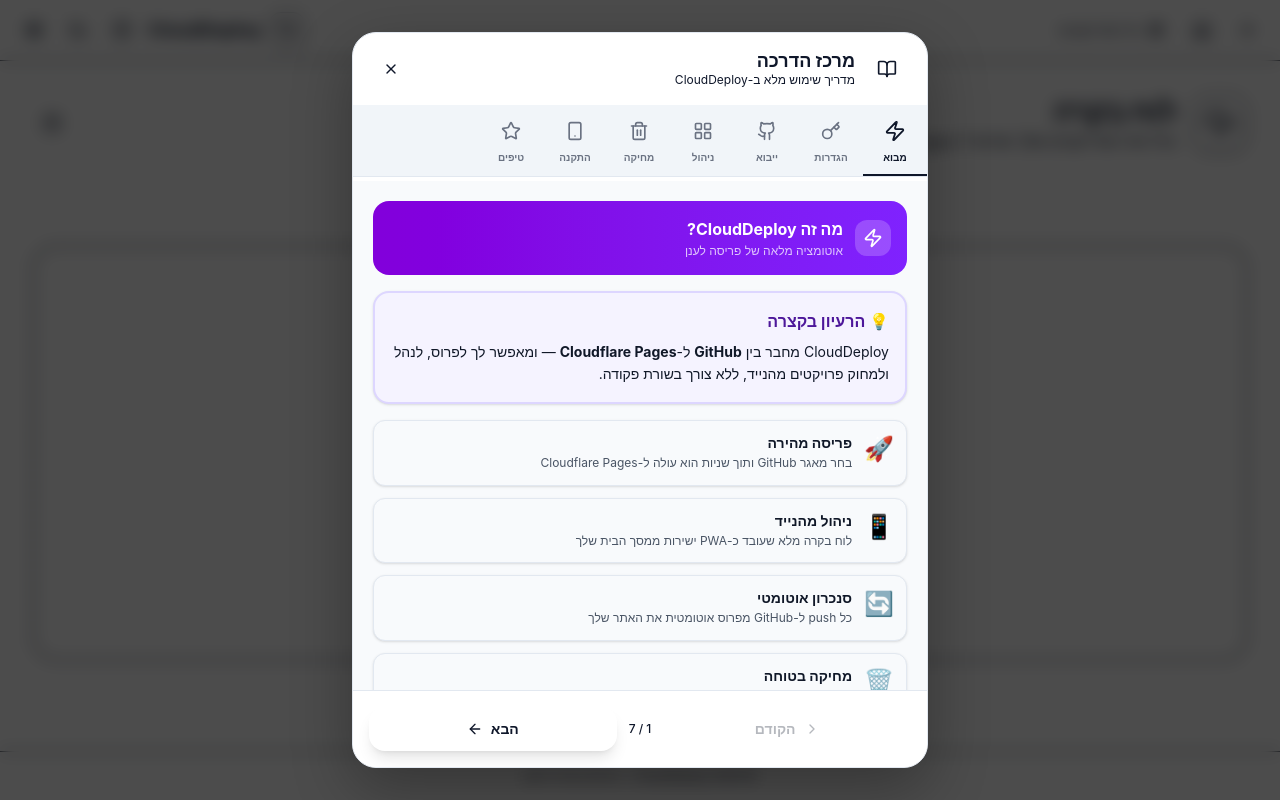
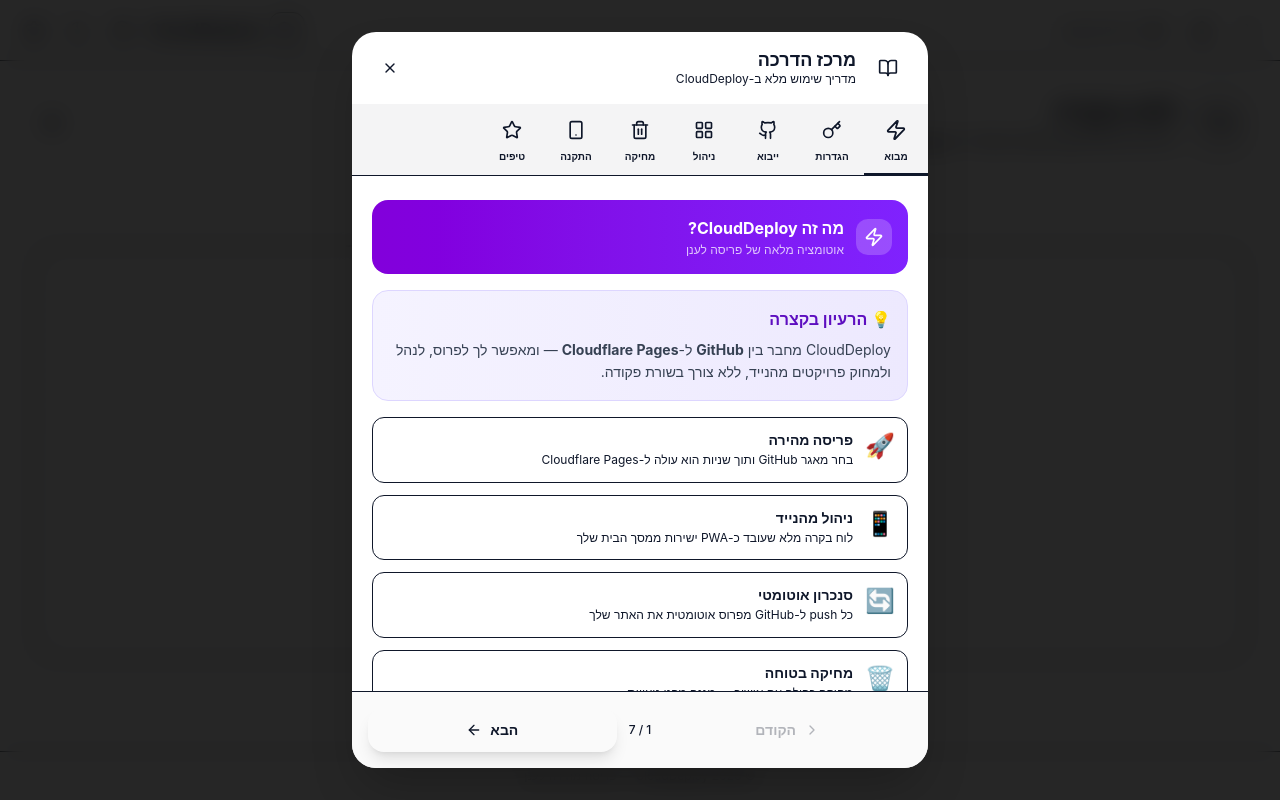
Before and after one commit to zelig53/clouddeploy, a React (Vite) app: page / in a window 1280 px wide. Both pictures are taken after a click on the button 122 px from the left and 30 px from the top of the page. Built offline with nearby package versions, Linux system fonts and the light colour scheme.

Commit message:
Update deploy-1774537080416: תיקון 4 רקע מדריך

```diff
--- a/src/App.tsx
+++ b/src/App.tsx
@@ -319,9 +319,9 @@
     subtitle: 'אוטומציה מלאה של פריסה לענן',
     content: (
       <div className="space-y-4">
-        <div className="bg-violet-50 dark:bg-violet-950 border-2 border-violet-200 dark:border-violet-700 rounded-2xl p-4 text-sm leading-relaxed shadow-sm">
-          <p className="font-bold text-violet-900 dark:text-violet-200 text-base mb-2">💡 הרעיון בקצרה</p>
-          <p className="text-gray-900 dark:text-gray-200">CloudDeploy מחבר בין <b>GitHub</b> ל-<b>Cloudflare Pages</b> — ומאפשר לך לפרוס, לנהל ולמחוק פרויקטים מהנייד, ללא צורך בשורת פקודה.</p>
+        <div className="bg-gradient-to-l from-violet-50 to-purple-50 dark:from-violet-950/40 dark:to-purple-950/40 border border-violet-200 dark:border-violet-800 rounded-2xl p-4 text-sm leading-relaxed">
+          <p className="font-bold text-violet-800 dark:text-violet-300 text-base mb-2">💡 הרעיון בקצרה</p>
+          <p className="text-gray-700 dark:text-gray-300">CloudDeploy מחבר בין <b>GitHub</b> ל-<b>Cloudflare Pages</b> — ומאפשר לך לפרוס, לנהל ולמחוק פרויקטים מהנייד, ללא צורך בשורת פקודה.</p>
         </div>
         <div className="grid grid-cols-1 gap-3">
           {[
@@ -330,13 +330,13 @@
             { icon: '🔄', title: 'סנכרון אוטומטי', desc: 'כל push ל-GitHub מפרוס אוטומטית את האתר שלך' },
             { icon: '🗑️', title: 'מחיקה בטוחה', desc: 'מחיקה כפולה עם אישור — מגנה מפני טעויות' },
           ].map(item => (
-            <div key={item.title} className="flex items-start gap-3 bg-slate-50 dark:bg-zinc-800 border border-slate-200 dark:border-zinc-600 rounded-xl p-3 shadow-sm">
+            <div key={item.title} className="flex items-start gap-3 bg-card border border-border rounded-xl p-3">
               <span className="text-2xl shrink-0">{item.icon}</span>
-              <div><p className="font-bold text-sm text-gray-900 dark:text-gray-100">{item.title}</p><p className="text-xs text-gray-600 dark:text-gray-300 leading-relaxed">{item.desc}</p></div>
+              <div><p className="font-bold text-sm">{item.title}</p><p className="text-xs text-muted-foreground leading-relaxed">{item.desc}</p></div>
             </div>
           ))}
         </div>
-        <div className="bg-blue-50 dark:bg-blue-950 border-2 border-blue-200 dark:border-blue-700 rounded-xl p-3 text-xs text-blue-900 dark:text-blue-200 font-medium">
+        <div className="bg-blue-50 dark:bg-blue-950/40 border border-blue-200 dark:border-blue-800 rounded-xl p-3 text-xs text-blue-800 dark:text-blue-300">
           <b>🔁 הזרימה הבסיסית:</b> הגדרות (API Keys) ← ייבוא מאגר ← הפרויקט חי ← שינויים עוברים אוטומטית
         </div>
       </div>
@@ -369,11 +369,11 @@
               <span key="copy"><b>Generate token</b> ← <span className="text-red-600 font-bold">העתק מיד!</span> (לא יוצג שוב)</span>,
             ].map((step, i) => (
               <div key={i} className="flex gap-2.5 items-start text-sm">
-                <span className="w-5 h-5 rounded-full bg-gray-700 dark:bg-gray-600 text-white flex items-center justify-center shrink-0 text-xs font-bold mt-0.5">{i+1}</span>
+                <span className="w-5 h-5 rounded-full bg-gray-800 dark:bg-gray-600 text-white flex items-center justify-center shrink-0 text-xs font-bold mt-0.5">{i+1}</span>
                 <div className="leading-relaxed">{step}</div>
               </div>
             ))}
-            <div className="bg-amber-50 dark:bg-amber-950 border-2 border-amber-300 dark:border-amber-600 rounded-xl p-3 text-xs text-amber-900 dark:text-amber-200 mt-2 font-medium">
+            <div className="bg-amber-50 dark:bg-amber-950/30 border border-amber-200 dark:border-amber-700 rounded-xl p-3 text-xs text-amber-800 dark:text-amber-300 mt-2">
               ⚠️ ללא <code className="font-mono bg-amber-100 dark:bg-amber-900/40 px-1 rounded">delete_repo</code> מחיקת פרויקטים לא תעבוד
             </div>
           </div>
@@ -391,7 +391,7 @@
               'שם: "CloudDeploy"',
               <div key="perms" className="space-y-1">
                 <span>הוסף הרשאות:</span>
-                <div className="bg-orange-50 dark:bg-orange-950 border border-orange-300 dark:border-orange-700 rounded-lg px-3 py-2 font-mono text-xs space-y-1 mt-1 text-gray-900 dark:text-gray-100">
+                <div className="bg-orange-50 dark:bg-orange-950/30 rounded-lg px-3 py-2 font-mono text-xs space-y-1 mt-1">
                   <div>Account → <b>Cloudflare Pages</b> → Edit</div>
                   <div>Account → <b>Account Settings</b> → Read</div>
                 </div>
@@ -413,7 +413,7 @@
           </div>
           <div className="p-4 space-y-3 text-sm">
             <p>ה-Account ID נמצא ב-URL של Cloudflare:</p>
-            <div className="bg-slate-100 dark:bg-zinc-800 border border-slate-200 dark:border-zinc-600 rounded-xl p-3 font-mono text-xs break-all text-center leading-relaxed text-gray-900 dark:text-gray-100">
+            <div className="bg-muted rounded-xl p-3 font-mono text-xs break-all text-center leading-relaxed">
               dash.cloudflare.com/<span className="bg-yellow-200 dark:bg-yellow-700/60 text-black dark:text-yellow-200 px-1.5 py-0.5 rounded font-bold animate-pulse">8a2b3c4d5e6f7g8h</span>/pages
             </div>
             <p className="text-muted-foreground text-xs">העתק את המחרוזת הארוכה שבין הלוכסנים</p>
@@ -562,21 +562,21 @@
         {/* Flow */}
         <div className="space-y-3">
           {[
-            { step: 1, color: 'bg-orange-100 dark:bg-orange-950 border-orange-300 dark:border-orange-600', icon: <Trash2 className="w-4 h-4 text-orange-600" />, title: 'לחיצה על סמל המחיקה', desc: 'נפתח חלון אישור עם פרטי הפרויקט' },
-            { step: 2, color: 'bg-orange-100 dark:bg-orange-950 border-orange-300 dark:border-orange-600', icon: <Cloud className="w-4 h-4 text-orange-600" />, title: 'אישור ראשון — Cloudflare', desc: 'לחץ "אשר מחיקת Cloudflare" לאישור מחיקת הדף מ-Cloudflare Pages' },
-            { step: 3, color: 'bg-red-100 dark:bg-red-950 border-red-300 dark:border-red-600', icon: <Github className="w-4 h-4 text-red-600" />, title: 'אישור שני — GitHub', desc: 'לחץ "אשר מחיקת GitHub" לאישור מחיקת המאגר מ-GitHub' },
-            { step: 4, color: 'bg-green-100 dark:bg-green-950 border-green-300 dark:border-green-600', icon: <Check className="w-4 h-4 text-green-600" />, title: 'מחיקה מתבצעת', desc: 'CloudDeploy מוחק משני השירותים ומסיר מלוח הבקרה' },
+            { step: 1, color: 'bg-orange-100 dark:bg-orange-950/40 border-orange-300 dark:border-orange-700', icon: <Trash2 className="w-4 h-4 text-orange-600" />, title: 'לחיצה על סמל המחיקה', desc: 'נפתח חלון אישור עם פרטי הפרויקט' },
+            { step: 2, color: 'bg-orange-100 dark:bg-orange-950/40 border-orange-300 dark:border-orange-700', icon: <Cloud className="w-4 h-4 text-orange-600" />, title: 'אישור ראשון — Cloudflare', desc: 'לחץ "אשר מחיקת Cloudflare" לאישור מחיקת הדף מ-Cloudflare Pages' },
+            { step: 3, color: 'bg-red-100 dark:bg-red-950/40 border-red-300 dark:border-red-700', icon: <Github className="w-4 h-4 text-red-600" />, title: 'אישור שני — GitHub', desc: 'לחץ "אשר מחיקת GitHub" לאישור מחיקת המאגר מ-GitHub' },
+            { step: 4, color: 'bg-green-100 dark:bg-green-950/40 border-green-300 dark:border-green-700', icon: <Check className="w-4 h-4 text-green-600" />, title: 'מחיקה מתבצעת', desc: 'CloudDeploy מוחק משני השירותים ומסיר מלוח הבקרה' },
           ].map(item => (
             <div key={item.step} className={`border-2 rounded-xl p-3 flex gap-3 items-start ${item.color}`}>
-              <div className="w-8 h-8 rounded-xl bg-white dark:bg-zinc-800 flex items-center justify-center shrink-0 shadow-sm">{item.icon}</div>
+              <div className="w-8 h-8 rounded-xl bg-white/60 dark:bg-black/20 flex items-center justify-center shrink-0">{item.icon}</div>
               <div className="flex-1 min-w-0">
                 <p className="font-bold text-sm">{item.title}</p>
-                <p className="text-xs text-gray-700 dark:text-gray-300 leading-relaxed mt-0.5">{item.desc}</p>
+                <p className="text-xs text-gray-600 dark:text-gray-400 leading-relaxed mt-0.5">{item.desc}</p>
               </div>
             </div>
           ))}
         </div>
-        <div className="bg-blue-50 dark:bg-blue-950 border-2 border-blue-200 dark:border-blue-700 rounded-xl p-3 text-xs text-blue-900 dark:text-blue-200 font-medium">
+        <div className="bg-blue-50 dark:bg-blue-950/30 border border-blue-200 dark:border-blue-800 rounded-xl p-3 text-xs text-blue-800 dark:text-blue-300">
           💡 ניתן לבטל בכל שלב עם כפתור "ביטול" — הפרויקט לא ייפגע
         </div>
       </div>
@@ -592,9 +592,9 @@
     subtitle: 'גישה מיידית ממסך הבית — ללא App Store',
     content: (
       <div className="space-y-4">
-        <div className="bg-green-50 dark:bg-green-950 border-2 border-green-200 dark:border-green-700 rounded-2xl p-4 text-sm">
-          <p className="font-bold text-green-800 dark:text-green-400 mb-1">✅ יתרונות ה-PWA</p>
-          <ul className="space-y-1 text-xs text-gray-800 dark:text-gray-200">
+        <div className="bg-green-50 dark:bg-green-950/30 border border-green-200 dark:border-green-800 rounded-2xl p-4 text-sm">
+          <p className="font-bold text-green-700 dark:text-green-400 mb-1">✅ יתרונות ה-PWA</p>
+          <ul className="space-y-1 text-xs text-gray-700 dark:text-gray-300">
             <li>• נפתח כאפליקציה מלאה ללא שורת הכתובת</li>
             <li>• עובד גם במצב לא מקוון (Offline)</li>
             <li>• מתעדכן אוטומטית בכל פתיחה</li>
@@ -619,7 +619,7 @@
                   <span>{item.text}</span>
                 </div>
               ))}
-              <div className="bg-green-50 dark:bg-green-950 border border-green-200 dark:border-green-700 rounded-xl p-2.5 text-xs text-green-800 dark:text-green-200 mt-1">
+              <div className="bg-green-50 dark:bg-green-950/30 rounded-xl p-2.5 text-xs text-green-800 dark:text-green-300 mt-1">
                 💡 Chrome עשוי להציג באנר "התקן" אוטומטית בתחתית המסך
               </div>
             </div>
@@ -641,7 +641,7 @@
                   <span>{item.text}</span>
                 </div>
               ))}
-              <div className="bg-amber-50 dark:bg-amber-950 border-2 border-amber-300 dark:border-amber-600 rounded-xl p-2.5 text-xs text-amber-900 dark:text-amber-200 mt-1">
+              <div className="bg-amber-50 dark:bg-amber-950/30 border border-amber-200 dark:border-amber-700 rounded-xl p-2.5 text-xs text-amber-800 dark:text-amber-300 mt-1">
                 ⚠️ ב-iPhone, ב-Chrome אין אפשרות להתקין — חייב להשתמש ב-Safari
               </div>
             </div>
@@ -686,9 +686,9 @@
             desc: 'כמות הפריסות בכרטיס מציגה כמה פעמים הפרויקט עודכן. גדול = פרויקט פעיל ובריא.',
           },
         ].map(tip => (
-          <div key={tip.title} className="flex gap-3 items-start bg-slate-50 dark:bg-zinc-800 border border-slate-200 dark:border-zinc-600 rounded-xl p-3 shadow-sm">
+          <div key={tip.title} className="flex gap-3 items-start bg-card border border-border rounded-xl p-3">
             <span className="text-xl shrink-0 mt-0.5">{tip.icon}</span>
-            <div><p className="font-bold text-sm text-gray-900 dark:text-gray-100">{tip.title}</p><p className="text-xs text-gray-600 dark:text-gray-300 leading-relaxed mt-0.5">{tip.desc}</p></div>
+            <div><p className="font-bold text-sm">{tip.title}</p><p className="text-xs text-muted-foreground leading-relaxed mt-0.5">{tip.desc}</p></div>
           </div>
         ))}
       </div>
@@ -704,14 +704,14 @@
       <motion.div
         initial={{ opacity: 0 }} animate={{ opacity: 1 }} exit={{ opacity: 0 }}
         onClick={onClose}
-        className="fixed inset-0 bg-black/70 backdrop-blur-sm z-[300]"
+        className="fixed inset-0 bg-black/85 backdrop-blur-md z-[300]"
       />
       <motion.div
         initial={{ opacity: 0, y: 40 }} animate={{ opacity: 1, y: 0 }} exit={{ opacity: 0, y: 40 }}
         transition={{ type: 'spring', damping: 28, stiffness: 220 }}
         className="fixed inset-0 z-[301] flex items-end sm:items-center justify-center p-0 sm:p-4"
       >
-        <div className="bg-white dark:bg-zinc-900 w-full sm:max-w-xl sm:rounded-3xl rounded-t-3xl shadow-[0_20px_60px_rgba(0,0,0,0.3)] dark:shadow-[0_20px_60px_rgba(0,0,0,0.7)] flex flex-col overflow-hidden border border-slate-200 dark:border-zinc-700" style={{maxHeight: '92vh'}}>
+        <div className="w-full sm:max-w-xl sm:rounded-3xl rounded-t-3xl shadow-2xl flex flex-col overflow-hidden bg-white dark:bg-zinc-900" style={{maxHeight: '92vh'}}>
 
           {/* Header */}
           <div className="bg-gradient-to-l from-primary to-primary/80 px-5 py-4 text-primary-foreground flex items-center justify-between shrink-0">
@@ -728,7 +728,7 @@
           </div>
 
           {/* Step tabs — horizontal scroll */}
-          <div className="flex overflow-x-auto border-b border-slate-200 dark:border-zinc-700 bg-slate-100 dark:bg-zinc-800 shrink-0 scrollbar-hide">
+          <div className="flex overflow-x-auto border-b border-border bg-zinc-100 dark:bg-zinc-800 shrink-0 scrollbar-hide">
             {HELP_STEPS.map((step, i) => (
               <button
                 key={step.id}
@@ -737,7 +737,7 @@
                   "flex flex-col items-center gap-1 px-3 py-2.5 text-[10px] font-bold shrink-0 border-b-2 transition-all min-w-[64px]",
                   activeStep === i
                     ? "border-primary text-primary bg-background"
-                    : "border-transparent text-gray-500 dark:text-muted-foreground hover:bg-slate-200 dark:hover:bg-muted/60"
+                    : "border-transparent text-muted-foreground hover:bg-muted/60"
                 )}
               >
                 <span className={cn(
@@ -759,7 +759,7 @@
           </div>
 
           {/* Content */}
-          <div className="overflow-y-auto flex-1 p-5 bg-slate-50 dark:bg-zinc-900" dir="rtl">
+          <div className="overflow-y-auto flex-1 p-5 bg-white dark:bg-zinc-900 help-modal-body" dir="rtl">
             <AnimatePresence mode="wait">
               <motion.div
                 key={activeStep}
@@ -783,7 +783,7 @@
           </div>
 
           {/* Footer navigation */}
-          <div className="flex gap-3 p-4 border-t border-slate-200 dark:border-zinc-700 bg-white dark:bg-zinc-800 shrink-0">
+          <div className="flex gap-3 p-4 border-t border-border bg-zinc-50 dark:bg-zinc-800 shrink-0">
             <button
               onClick={() => setActiveStep(p => Math.max(0, p - 1))}
               disabled={activeStep === 0}
--- a/src/index.css
+++ b/src/index.css
@@ -105,7 +105,79 @@
   }
 }
 
-/* ── scrollbar hide utility ─────────────────────────────── */
+/* ── Help Center Modal — force opaque backgrounds ───────── */
+/* The modal sits over the app; all semi-transparent tokens
+   must be replaced with fully opaque equivalents           */
+.help-modal-body {
+  --card:             #ffffff;
+  --card-foreground:  #0f172a;
+  --muted:            #f1f5f9;
+  --muted-foreground: #64748b;
+  --border:           #e2e8f0;
+  --primary:          #2563eb;
+  --primary-foreground: #ffffff;
+  background-color: #ffffff;
+  color: #0f172a;
+}
+
+.dark .help-modal-body {
+  --card:             #1e293b;
+  --card-foreground:  #f1f5f9;
+  --muted:            #334155;
+  --muted-foreground: #94a3b8;
+  --border:           #475569;
+  --primary:          #3b82f6;
+  --primary-foreground: #ffffff;
+  background-color: #1e293b;
+  color: #f1f5f9;
+}
+
+/* Opaque replacements for every tinted utility used inside cards */
+.help-modal-body .bg-card             { background-color: #ffffff !important; }
+.dark .help-modal-body .bg-card       { background-color: #1e293b !important; }
+
+.help-modal-body [class*="bg-muted"]  { background-color: #f1f5f9 !important; }
+.dark .help-modal-body [class*="bg-muted"] { background-color: #334155 !important; }
+
+/* Tinted info boxes — light mode */
+.help-modal-body [class*="bg-blue-50"]   { background-color: #eff6ff !important; }
+.help-modal-body [class*="bg-green-50"]  { background-color: #f0fdf4 !important; }
+.help-modal-body [class*="bg-red-50"]    { background-color: #fef2f2 !important; }
+.help-modal-body [class*="bg-amber-50"]  { background-color: #fffbeb !important; }
+.help-modal-body [class*="bg-orange-50"] { background-color: #fff7ed !important; }
+.help-modal-body [class*="bg-teal-50"]   { background-color: #f0fdfa !important; }
+.help-modal-body [class*="bg-violet-50"] { background-color: #f5f3ff !important; }
+.help-modal-body [class*="bg-indigo-50"] { background-color: #eef2ff !important; }
+.help-modal-body [class*="bg-purple-50"] { background-color: #faf5ff !important; }
+
+/* Tinted info boxes — dark mode */
+.dark .help-modal-body [class*="bg-blue-50"]    { background-color: #1e3a5f !important; }
+.dark .help-modal-body [class*="bg-green-50"]   { background-color: #14532d !important; }
+.dark .help-modal-body [class*="bg-red-50"]     { background-color: #450a0a !important; }
+.dark .help-modal-body [class*="bg-amber-50"]   { background-color: #451a03 !important; }
+.dark .help-modal-body [class*="bg-orange-50"]  { background-color: #431407 !important; }
+.dark .help-modal-body [class*="bg-teal-50"]    { background-color: #042f2e !important; }
+.dark .help-modal-body [class*="bg-violet-50"]  { background-color: #2e1065 !important; }
+.dark .help-modal-body [class*="bg-indigo-50"]  { background-color: #1e1b4b !important; }
+.dark .help-modal-body [class*="bg-purple-50"]  { background-color: #3b0764 !important; }
+
+/* Tinted step cards (orange/red/green) */
+.help-modal-body [class*="bg-orange-100"]  { background-color: #ffedd5 !important; }
+.help-modal-body [class*="bg-red-100"]     { background-color: #fee2e2 !important; }
+.help-modal-body [class*="bg-green-100"]   { background-color: #dcfce7 !important; }
+.help-modal-body [class*="bg-green-900"]   { background-color: #14532d !important; }
+.help-modal-body [class*="bg-blue-100"]    { background-color: #dbeafe !important; }
+.help-modal-body [class*="bg-blue-900"]    { background-color: #1e3a5f !important; }
+.help-modal-body [class*="bg-amber-100"]   { background-color: #fef3c7 !important; }
+.dark .help-modal-body [class*="bg-orange-100"] { background-color: #431407 !important; }
+.dark .help-modal-body [class*="bg-red-100"]    { background-color: #450a0a !important; }
+.dark .help-modal-body [class*="bg-green-100"]  { background-color: #14532d !important; }
+
+/* gradient "from-*-50" intro box */
+.help-modal-body [class*="from-violet-50"] { background: linear-gradient(to left, #ede9fe, #f5f3ff) !important; }
+.dark .help-modal-body [class*="from-violet-50"] { background: linear-gradient(to left, #2e1065, #3b0764) !important; }
+
+
 .scrollbar-hide::-webkit-scrollbar { display: none; }
 .scrollbar-hide { -ms-overflow-style: none; scrollbar-width: none; }
 
```
